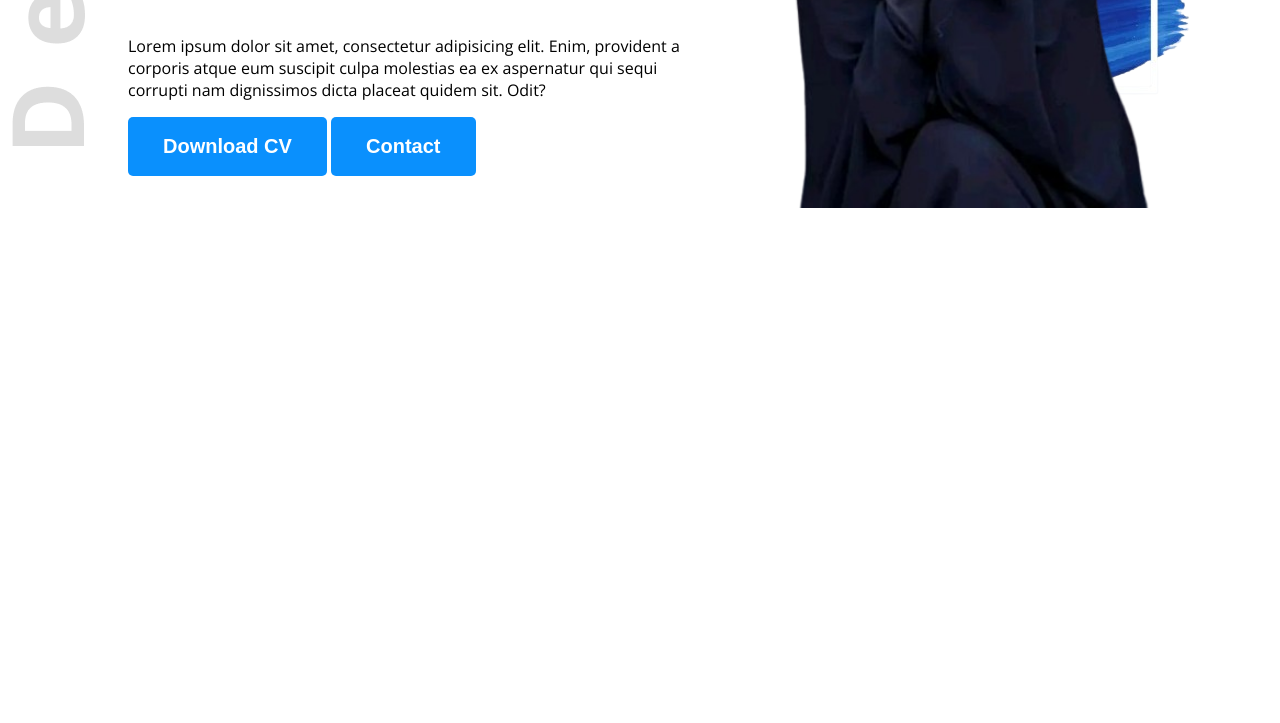
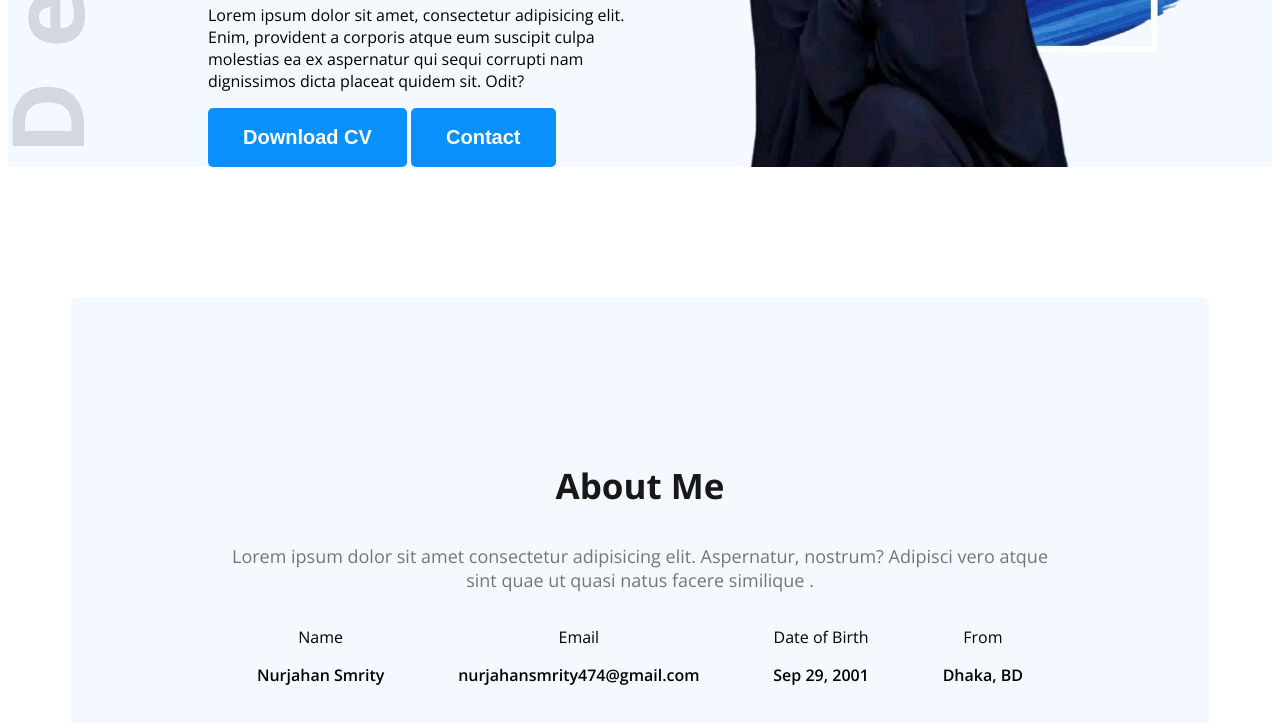
Before and after one commit to Nur-Jahan-Smrity/portfolio1, a plain HTML site: page index.html in a window 1280 px wide. Shown: the part 625-1348 px from the top of the page. Before the commit the page ends 841 px from the top, so only its background shows below. Drawn offline with nearby package versions, Linux system fonts and the light colour scheme.

Commit message:
updated html and css file

```diff
--- a/index.html
+++ b/index.html
@@ -15,7 +15,7 @@
 </head>
 
 <body class="open-sans-normal">
-    <header class="header">
+    <header class="header secondary-bg">
         <!--The <nav> tag in HTML is used to define a section of a page that contains navigation links-->
         <nav>
             <h3 class="nav-title">Sm<span class="text-primary">r</span>it<span class="text-primary">y</span></h3>
@@ -41,7 +41,29 @@
         </div>
     </header>
     <main>
-
+       <section class="about secondary-bg">
+          <h3 class="section-title">About Me</h3>
+          <p class="section-description">Lorem ipsum dolor sit amet consectetur adipisicing elit. Aspernatur, nostrum? Adipisci vero atque sint quae ut quasi natus facere similique .</p>
+          <div class="about-items">
+            <!-- .about-item*4>p.item-title+.item-description -->
+             <div class="about-item">
+                <p class="item-title">Name</p>
+                <div class="item-description">Nurjahan Smrity</div>
+             </div>
+             <div class="about-item">
+                <p class="item-title">Email</p>
+                <div class="item-description">nurjahansmrity474@gmail.com</div>
+             </div>
+             <div class="about-item">
+                <p class="item-title">Date of Birth</p>
+                <div class="item-description">Sep 29, 2001</div>
+             </div>
+             <div class="about-item">
+                <p class="item-title">From</p>
+                <div class="item-description">Dhaka, BD</div>
+             </div>
+          </div>
+        </section>
     </main>
     <footer>
 
--- a/styles/portfolio.css
+++ b/styles/portfolio.css
@@ -15,13 +15,16 @@ nav{
     display: flex;
     align-items: center;
     justify-content: space-between;
-    margin: 0px 120px;
+    margin: 0px 200px;
 }
 .nav-title{
     font-weight: 800;
     font-size: 45px;
 }
-/* text color */
+/* text color and styles */
+.secondary-bg{
+    background-color: #f3f9ff;
+}
 .text-primary{
     color: #0a90fd;
 }
@@ -36,6 +39,15 @@ nav{
    border: none;
    padding: 18px 35px;
    border-radius: 5px;
+}
+.section-title{
+    font-size: 35px;
+    font-weight: bold;
+    color: #181818;
+}
+.section-description{
+    font-size: 18px;
+    color: #757575;
 }
 /* header */
 .header{
@@ -61,8 +73,7 @@ nav ul{
 .banner{
     display: flex;
     justify-content: space-between;
-    align-items: center;
-    margin: 0px 120px;
+    margin: 0px 200px;
 }
 .banner-content{
     max-width: 580px;
@@ -78,3 +89,22 @@ nav ul{
 .banner-profile-pic{
     width: 580px;
 }
+/* main styles */
+main{
+    max-width: 1140px;
+    margin: 0 auto;
+}
+/* about styles */
+.about{
+    border-radius: 10px;
+    padding: 130px 150px;
+    text-align: center;
+    margin-top: 130px;
+}
+.about-items{
+    display: flex;
+    justify-content: space-around;
+}
+.item-description{
+    font-weight: 600;
+}
```
